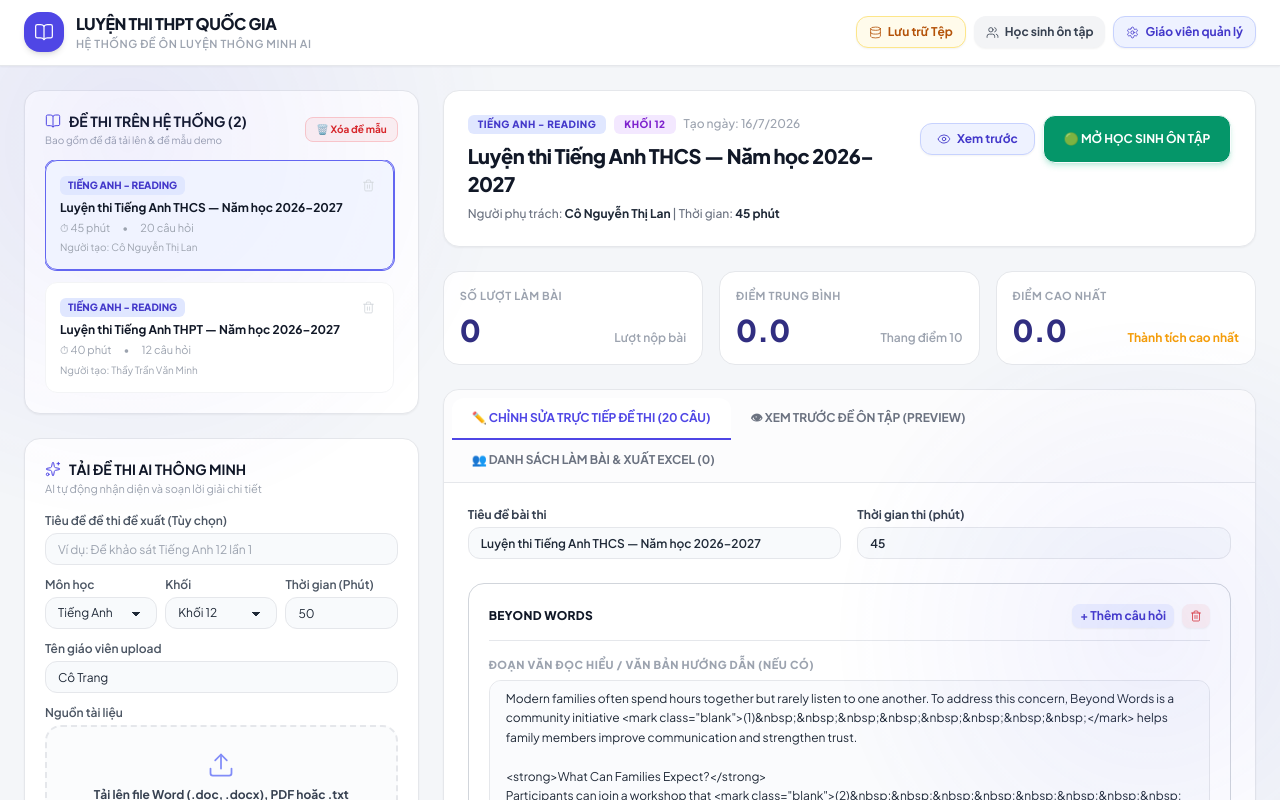
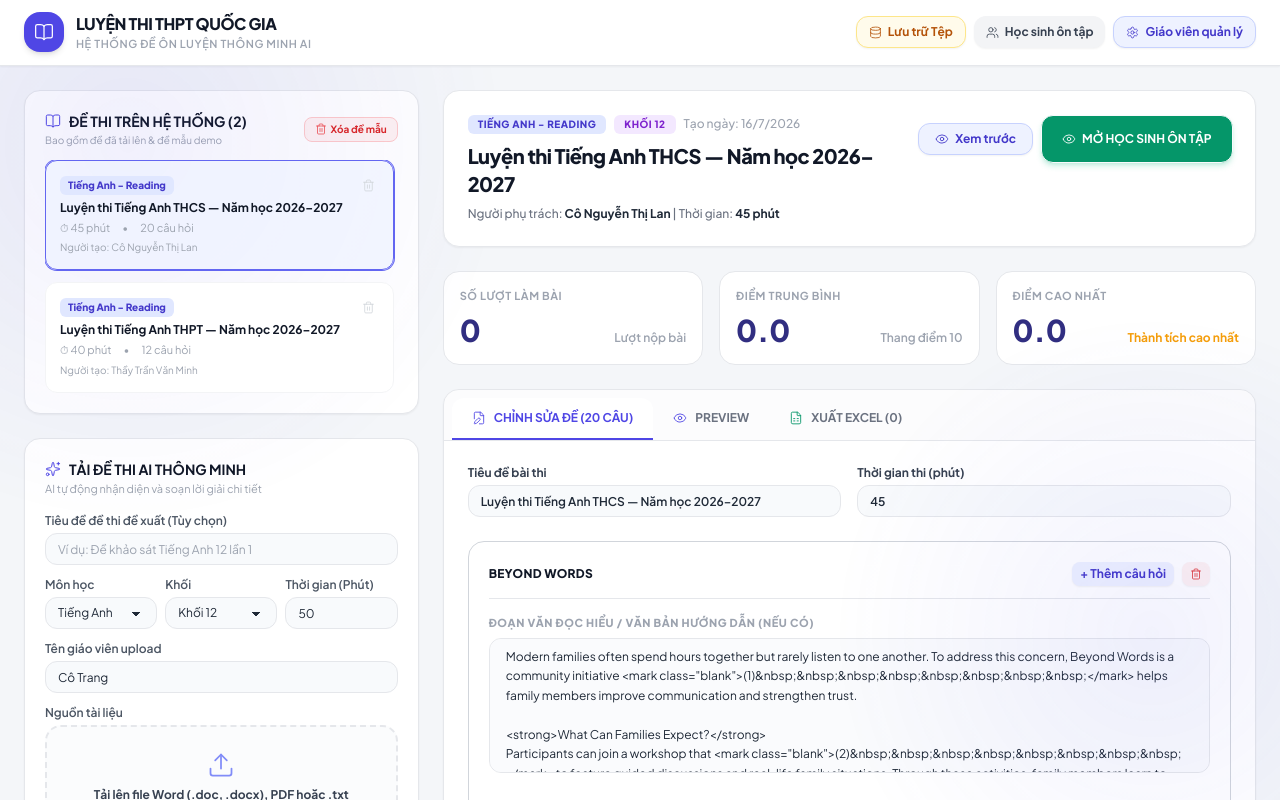
Before and after one commit to tranthienquy/studyEnglishApp, a React (Vite) app: page / in a window 1280 px wide. Both pictures are taken after a click on the button "👨‍🏫 Chuyển sang giao diện Giáo viên". Shown: the top 800 px of the page. Built offline with nearby package versions, Linux system fonts and the light colour scheme; no server answers; the database is empty.

Commit message:
style: update tab texts and replace all emojis with Minimize UI vector icons

```diff
--- a/src/views/TeacherView.jsx
+++ b/src/views/TeacherView.jsx
@@ -1,7 +1,7 @@
 import React, { useState, useEffect, useRef } from 'react';
 import {
   Upload, FileText, Settings, Trophy, PlusCircle, Trash2,
-  CheckCircle2, Loader2, BookOpen, Save, Eye, RefreshCw,
+  CheckCircle2, Loader2, BookOpen, Save, Eye, EyeOff, FileEdit, RefreshCw,
   GripVertical, ChevronDown, ChevronUp, AlertTriangle, ArrowLeft,
   Users, Sparkles, Database, ExternalLink, Download, FileSpreadsheet
 } from 'lucide-react';
@@ -383,7 +383,7 @@ export default function TeacherView({ onSwitchStudent }) {
                 <p className="text-[10px] text-gray-400 mt-0.5">Bao gồm đề đã tải lên &amp; đề mẫu demo</p>
               </div>
               <button
-                className="text-[10px] font-bold text-red-600 hover:text-red-800 bg-red-50 hover:bg-red-100 px-2.5 py-1 rounded-lg border border-red-200 transition-colors flex-shrink-0"
+                className="text-[10px] font-bold text-red-600 hover:text-red-800 bg-red-50 hover:bg-red-100 px-2.5 py-1 rounded-lg border border-red-200 transition-colors flex-shrink-0 flex items-center gap-1 cursor-pointer"
                 title="Xóa 2 đề mẫu demo mặc định khỏi danh sách"
                 onClick={() => {
                   if (window.confirm('Bạn có muốn xóa toàn bộ 2 đề thi mẫu mặc định (Demo) khỏi hệ thống?')) {
@@ -392,7 +392,8 @@ export default function TeacherView({ onSwitchStudent }) {
                   }
                 }}
               >
-                🗑️ Xóa đề mẫu
+                <Trash2 size={12} className="text-red-500" />
+                <span>Xóa đề mẫu</span>
               </button>
             </div>
 
@@ -421,14 +422,15 @@ export default function TeacherView({ onSwitchStudent }) {
                     >
                       <div className="flex items-center justify-between mb-1">
                         <div className="flex items-center gap-1.5">
-                          <span className={`text-[10px] font-extrabold uppercase px-2 py-0.5 rounded-md ${
+                          <span className={`text-[10px] font-extrabold px-2 py-0.5 rounded-md ${
                             isCustom ? 'bg-emerald-100 text-emerald-800' : 'bg-indigo-100 text-indigo-700'
                           }`}>
-                            {isCustom ? 'ĐỀ ĐÃ TẢI LÊN' : (t.subject || 'ĐỀ MẪU')}
+                            {isCustom ? 'Ngày tải lên' : (t.subject || 'ĐỀ MẪU')}
                           </span>
                           {isTestHidden(t.id || t.code) && (
-                            <span className="text-[10px] font-bold bg-amber-100 text-amber-800 px-1.5 py-0.5 rounded-md">
-                              🔴 Đã ẩn
+                            <span className="text-[10px] font-bold bg-amber-100 text-amber-800 px-1.5 py-0.5 rounded-md flex items-center gap-1">
+                              <EyeOff size={11} className="text-amber-700" />
+                              <span>Đã ẩn</span>
                             </span>
                           )}
                         </div>
@@ -613,7 +615,7 @@ export default function TeacherView({ onSwitchStudent }) {
                   const isHidden = editingTest ? isTestHidden(editingTest.id || editingTest.code) : false;
                   return (
                     <button
-                      className={`btn font-bold text-xs gap-1.5 px-5 py-2.5 rounded-xl shadow-md transition-all cursor-pointer ${
+                      className={`btn font-bold text-xs gap-1.5 px-5 py-2.5 rounded-xl shadow-md transition-all cursor-pointer flex items-center ${
                         isHidden
                           ? 'bg-amber-500 hover:bg-amber-600 text-white shadow-amber-500/20'
                           : 'bg-emerald-600 hover:bg-emerald-700 text-white shadow-emerald-500/20'
@@ -621,7 +623,17 @@ export default function TeacherView({ onSwitchStudent }) {
                       onClick={handleToggleStudentAccess}
                       title={isHidden ? 'Đề đang bị ẩn đối với học sinh. Bấm để hiển thị!' : 'Đề đang được hiển thị cho học sinh. Bấm để ẩn!'}
                     >
-                      {isHidden ? '🔴 ẨN HỌC SINH ÔN TẬP' : '🟢 MỞ HỌC SINH ÔN TẬP'}
+                      {isHidden ? (
+                        <>
+                          <EyeOff size={14} />
+                          <span>ẨN HỌC SINH ÔN TẬP</span>
+                        </>
+                      ) : (
+                        <>
+                          <Eye size={14} />
+                          <span>MỞ HỌC SINH ÔN TẬP</span>
+                        </>
+                      )}
                     </button>
                   );
                 })()}
@@ -672,36 +684,39 @@ export default function TeacherView({ onSwitchStudent }) {
           <div className="bg-white rounded-2xl shadow-sm border border-gray-200 overflow-hidden">
             <div className="flex border-b border-gray-200 bg-gray-50/50 px-2 pt-2 flex-wrap">
               <button
-                className={`px-5 py-3 text-xs font-bold transition-all border-b-2 gap-2 flex items-center ${
+                className={`px-5 py-3 text-xs font-bold transition-all border-b-2 gap-2 flex items-center cursor-pointer ${
                   mainTab === 'edit'
                     ? 'border-indigo-600 text-indigo-600 bg-white rounded-t-xl'
                     : 'border-transparent text-gray-500 hover:text-gray-800'
                 }`}
                 onClick={() => setMainTab('edit')}
               >
-                ✏️ CHỈNH SỬA TRỰC TIẾP ĐỀ THI ({totalQuestionsCount} CÂU)
+                <FileEdit size={14} className="text-indigo-600" />
+                <span>CHỈNH SỬA ĐỀ ({totalQuestionsCount} CÂU)</span>
               </button>
 
               <button
-                className={`px-5 py-3 text-xs font-bold transition-all border-b-2 gap-2 flex items-center ${
+                className={`px-5 py-3 text-xs font-bold transition-all border-b-2 gap-2 flex items-center cursor-pointer ${
                   mainTab === 'preview'
                     ? 'border-indigo-600 text-indigo-600 bg-white rounded-t-xl'
                     : 'border-transparent text-gray-500 hover:text-gray-800'
                 }`}
                 onClick={() => setMainTab('preview')}
               >
-                👁 XEM TRƯỚC ĐỀ ÔN TẬP (PREVIEW)
+                <Eye size={14} className="text-indigo-600" />
+                <span>PREVIEW</span>
               </button>
 
               <button
-                className={`px-5 py-3 text-xs font-bold transition-all border-b-2 gap-2 flex items-center ${
+                className={`px-5 py-3 text-xs font-bold transition-all border-b-2 gap-2 flex items-center cursor-pointer ${
                   mainTab === 'results'
                     ? 'border-indigo-600 text-indigo-600 bg-white rounded-t-xl'
                     : 'border-transparent text-gray-500 hover:text-gray-800'
                 }`}
                 onClick={() => setMainTab('results')}
               >
-                👥 DANH SÁCH LÀM BÀI &amp; XUẤT EXCEL ({submissions.length})
+                <FileSpreadsheet size={14} className="text-emerald-600" />
+                <span>XUẤT EXCEL ({submissions.length})</span>
               </button>
             </div>
 
--- a/src/views/TestSelectView.jsx
+++ b/src/views/TestSelectView.jsx
@@ -215,12 +215,12 @@ export default function TestSelectView({ onSwitchTeacher }) {
                   <div>
                     {/* Top Tag & Date */}
                     <div className="flex items-center justify-between mb-3">
-                      <span className={`text-[10px] font-extrabold uppercase px-2.5 py-0.5 rounded-md ${
+                      <span className={`text-[10px] font-extrabold px-2.5 py-0.5 rounded-md ${
                         isCustom ? 'bg-emerald-100 text-emerald-800' : 'bg-indigo-100 text-indigo-700'
                       }`}>
-                        {isCustom ? 'ĐỀ ĐÃ TẢI LÊN' : (t.subject || 'TIẾNG ANH')}
+                        {isCustom ? `Ngày tải lên ${dateStr}` : (t.subject || 'TIẾNG ANH')}
                       </span>
-                      <span className="text-[11px] text-gray-400 font-medium">{dateStr}</span>
+                      {!isCustom && <span className="text-[11px] text-gray-400 font-medium">{dateStr}</span>}
                     </div>
 
                     {/* Title */}
```
